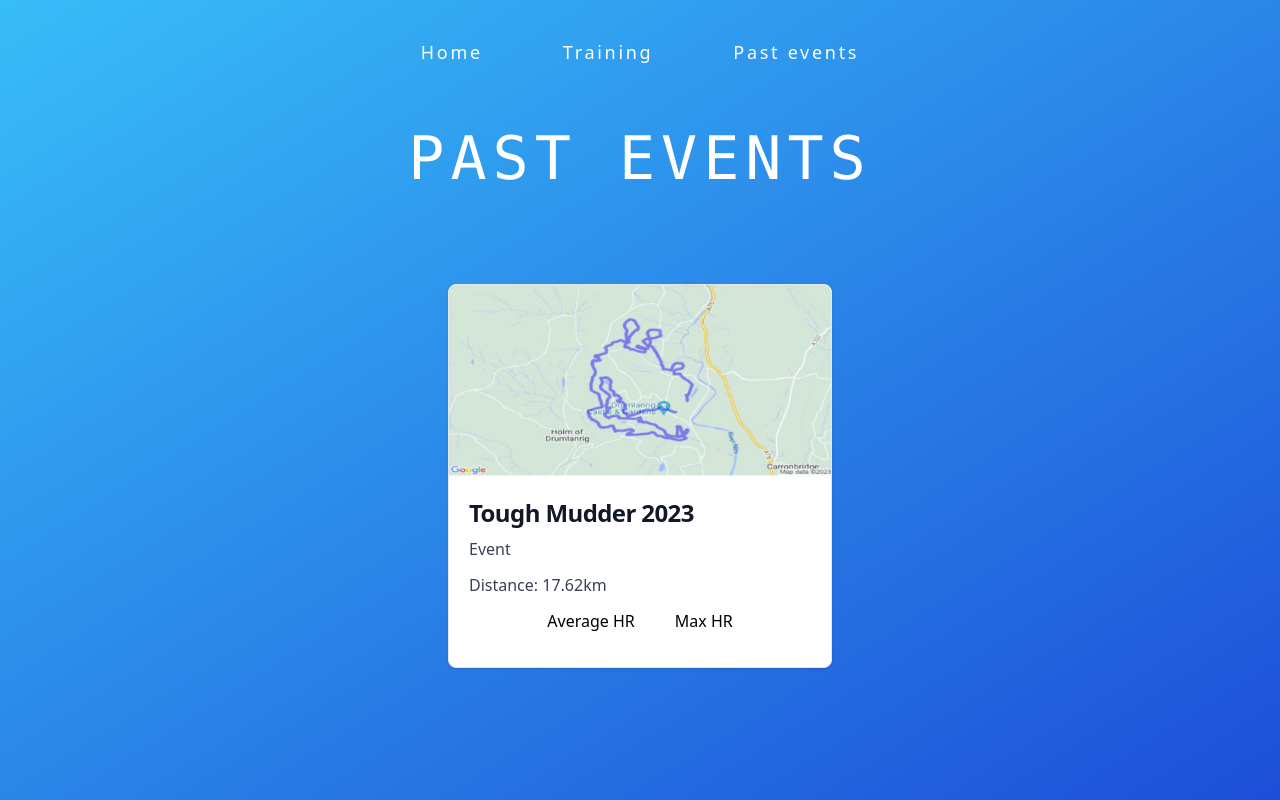
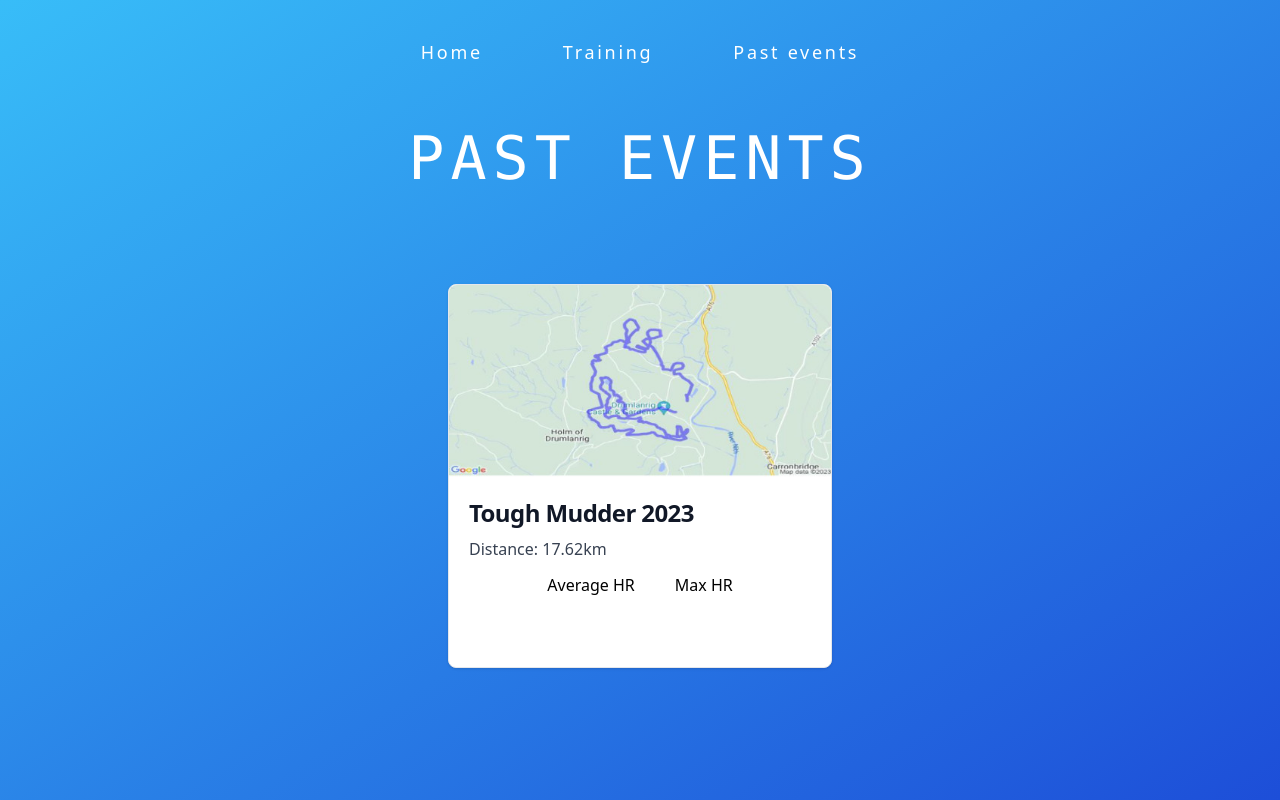
Before and after one commit to callumbuttery/marathon-tracker, a React (Vite) app: page /past-events in a window 1280 px wide. Built offline with nearby package versions, Linux system fonts and the light colour scheme.

Commit message:
Fix: remove type

```diff
--- a/src/components/sections/StravaCard.tsx
+++ b/src/components/sections/StravaCard.tsx
@@ -36,7 +36,6 @@
                     <a href="#">
                         <h5 className="mb-2 text-2xl font-bold tracking-tight text-gray-900 dark:text-white">{props.obj.name}</h5>
                     </a>
-                    <p className="mb-3 font-normal text-gray-700 dark:text-gray-400">{props.obj.type}</p>
                     {
                         displayDistance
                     }
```
